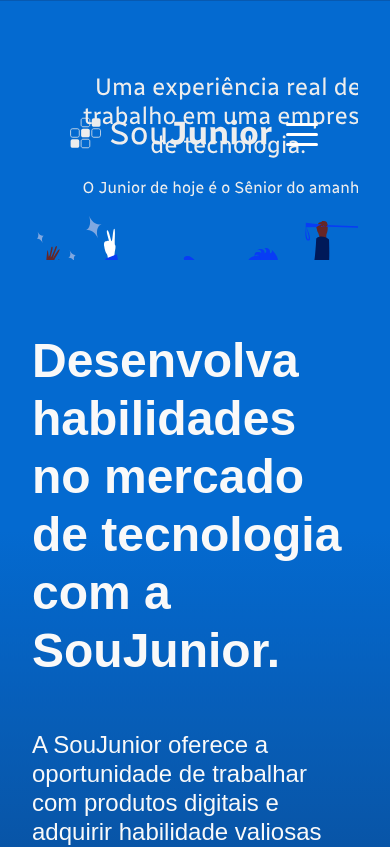
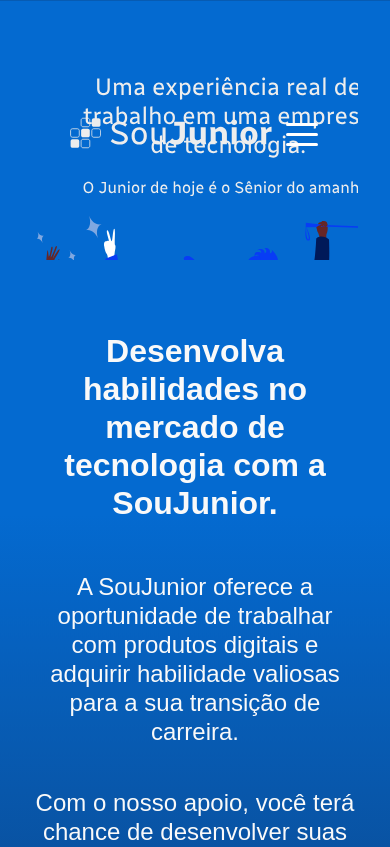
Before and after one commit to SouJunior/site-webapp, a Next.js app: page / in a window 390 px wide. Shown: the top 847 px of the page. Built offline with nearby package versions, Linux system fonts and the light colour scheme; a web font is replaced by a local one.

Commit message:
fix: ajustes no padrão de nomes e arquivos da home

```diff
--- a/components/HeaderHome/HeaderHome.module.css
+++ b/components/HeaderHome/HeaderHome.module.css
@@ -22,21 +22,22 @@
   flex-direction: row-reverse;
   align-items: center;
   max-width: 140rem;
-  padding: 72px 32px;
+  padding: 72px 0px;
 }
 
-.headerTextContainer {
+.TextContent {
   flex: 1;
   display: flex;
   flex-direction: column;
 }
 
-.image1 {
+.image1,
+.image2 {
   flex: 1;
 }
 
 .tittle,
-.content {
+.paragraph {
   font-family: inherit;
   font-style: normal;
   text-align: start;
@@ -49,9 +50,23 @@
   margin-bottom: 5rem;
 }
 
-.content {
+.paragraph {
   font-weight: 400;
   line-height: 2.9rem;
   font-size: 2.4rem;
   margin-bottom: 4.2rem;
 }
+
+@media (max-width: 960px) {
+  .skillsContainer {
+    align-items: center;
+  }
+  .tittle,
+  .paragraph {
+    text-align: center;
+  }
+  .tittle {
+    font-size: 3.2rem;
+    line-height: 3.8rem;
+  }
+}
--- a/components/HeaderHome/componentHome.js
+++ b/components/HeaderHome/componentHome.jsx
@@ -1,6 +1,6 @@
 import styles from "./HeaderHome.module.css";
 
-const HomeComponent = ({
+const HeroHomeComponent = ({
   tittle,
   content,
   image,
@@ -9,11 +9,11 @@ const HomeComponent = ({
 }) => {
   return (
     <div className={containerStyle}>
-      <div className={styles.headerTextContainer}>
+      <div className={styles.TextContent}>
         <h1 className={styles.tittle}>{tittle}</h1>
         <div>
           {content.split("\n").map((linha, index) => (
-            <p key={index} className={styles.content}>
+            <p key={index} className={styles.paragraph}>
               {linha}
             </p>
           ))}
@@ -24,4 +24,4 @@ const HomeComponent = ({
   );
 };
 
-export default HomeComponent;
+export default HeroHomeComponent;
--- a/components/HeaderHome/index.js
+++ b/components/HeaderHome/index.jsx
@@ -1,5 +1,5 @@
 import styles from "./HeaderHome.module.css";
-import HomeComponent from "./componentHome";
+import HeroHomeComponent from "./componentHome";
 
 const HeaderHome = () => {
   const contentText =
@@ -7,14 +7,14 @@ const HeaderHome = () => {
 
   return (
     <section className={styles.HeroHomeContainer}>
-      <HomeComponent
+      <HeroHomeComponent
         tittle="Desenvolva habilidades no mercado de tecnologia com a SouJunior."
         content={contentText}
         image={"/assets/skills-home.svg"}
         imgStyles={styles.image1}
         containerStyle={styles.skillsContainer}
       />
-      <HomeComponent
+      <HeroHomeComponent
         tittle="Ajude a impulsionar carreiras!"
         content="Na SouJunior, você terá a oportunidade de fornecer mentorias ou
         apoiar a organização de outras formas, contribuindo para o
```
